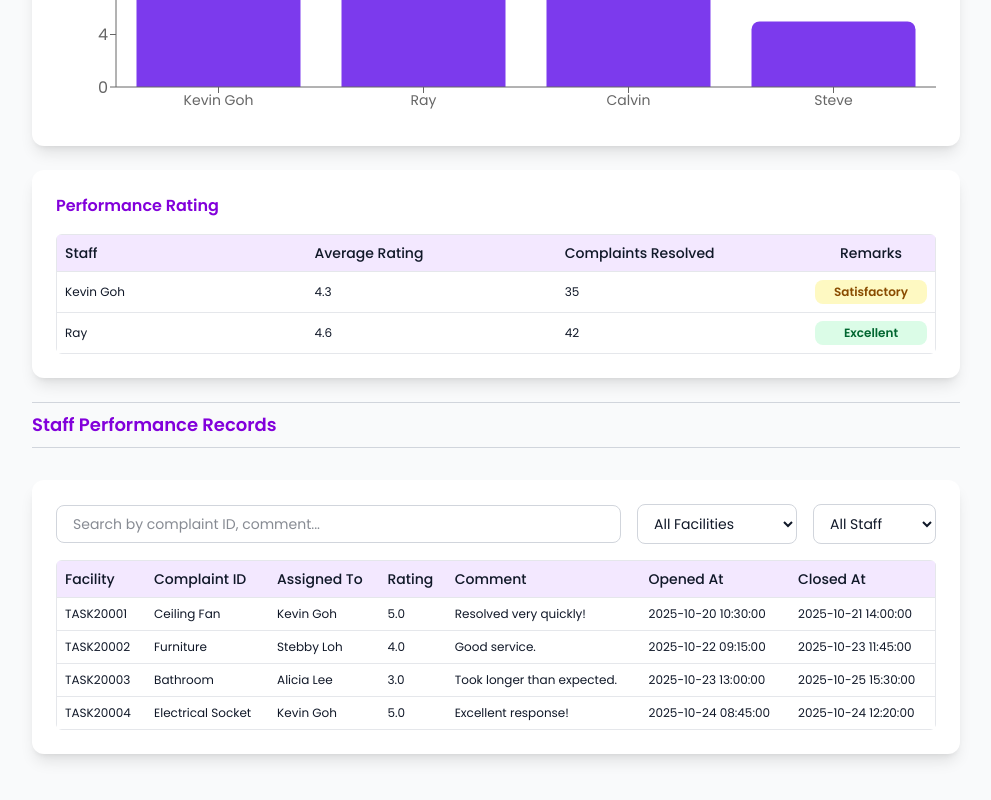
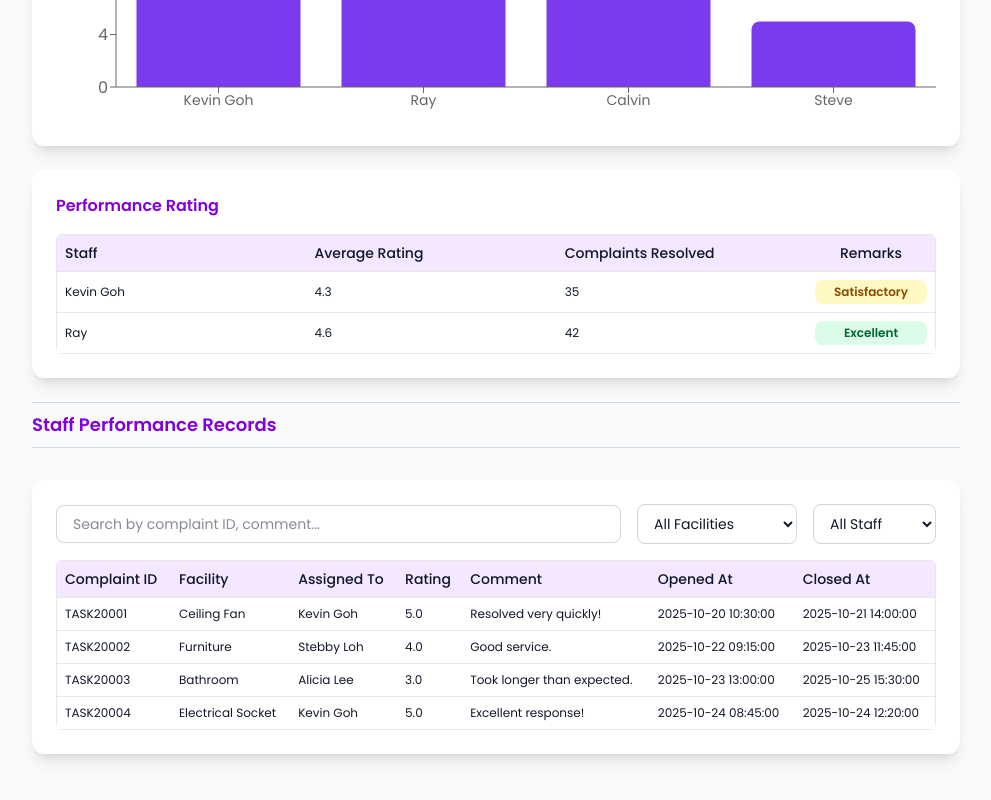
Before and after one commit to angelineyong/CMT322_HostelManagement, a React (Vite) app in the folder frontend/: page /admin/dashboard in a window 1280 px wide. Shown: the part 958-1758 px from the top of the page, without its empty margins (272-1263 px from the left). Built offline with nearby package versions, Linux system fonts and the light colour scheme.

Commit message:
typo amend

```diff
--- a/frontend/src/pages/admin/DashboardPage.tsx
+++ b/frontend/src/pages/admin/DashboardPage.tsx
@@ -351,8 +351,8 @@ export default function DashboardPage() {
           <table className="min-w-full border border-gray-200 rounded-lg text-left text-xs">
             <thead>
               <tr className="bg-purple-100">
+                <th className="p-2 text-sm font-medium">Complaint ID</th>
                 <th className="p-2 text-sm font-medium">Facility</th>
-                <th className="p-2 text-sm font-medium">Complaint ID</th>
                 <th className="p-2 text-sm font-medium">Assigned To</th>
                 <th className="p-2 text-sm font-medium">Rating</th>
                 <th className="p-2 text-sm font-medium">Comment</th>
```
